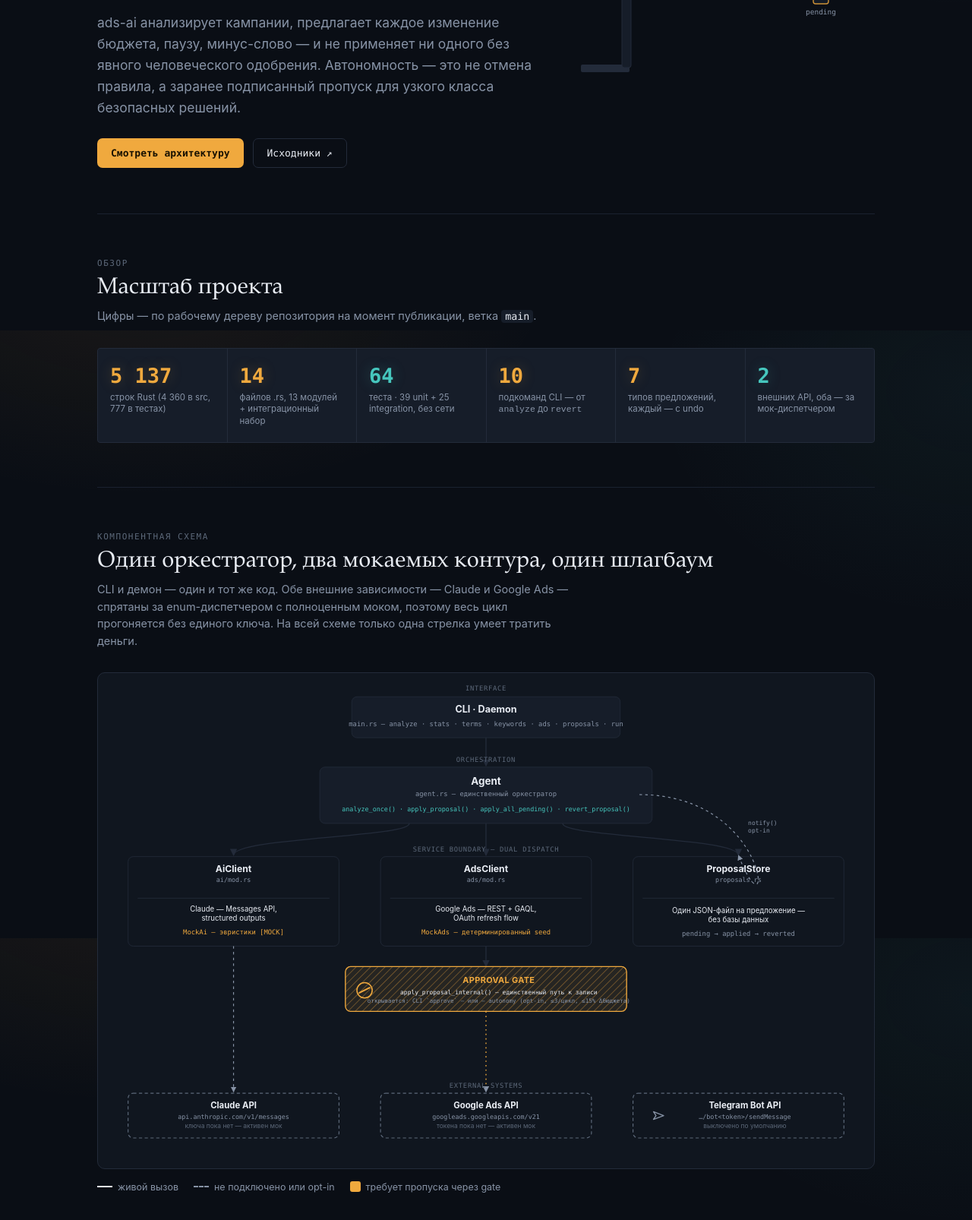
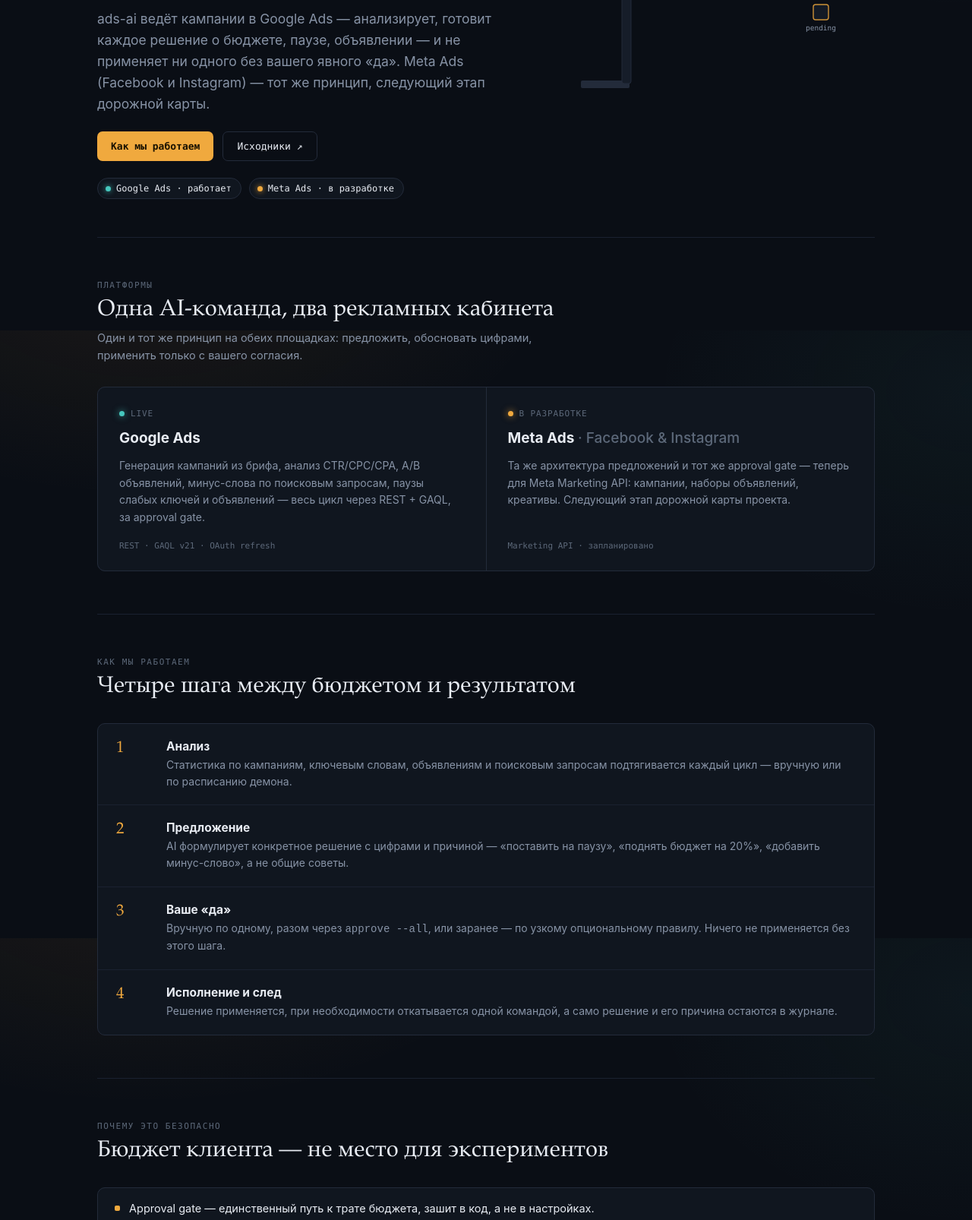
Before and after one commit to yunusovt983-art/ai-google-ads, a plain HTML site: page index.html in a window 1280 px wide. Shown: the part 365-1971 px from the top of the page at 76% size. Drawn offline with Linux system fonts and the light colour scheme.

Commit message:
Позиционирование агентства — Google Ads + Meta Ads
Платформы, процесс работы, доверие — вместо инженерного HLD-документа
на первом экране. Технические разделы сохранены ниже.

```diff
--- a/index.html
+++ b/index.html
@@ -3,8 +3,8 @@
 <head>
 <meta charset="utf-8">
 <meta name="viewport" content="width=device-width, initial-scale=1">
-<title>ads-ai — ничего не тратится без сигнала «можно»</title>
-<meta name="description" content="AI-оператор рекламных кампаний Google Ads на Rust: предлагает каждое изменение, применяет — только через явный человеческий сигнал.">
+<title>ads-ai — Google Ads и Meta Ads без слепых трат</title>
+<meta name="description" content="AI-команда для Google Ads (Meta Ads — в разработке): анализирует кампании, готовит каждое решение о бюджете — и не тратит ни рубля без вашего разрешения.">
 <style>
   :root {
     --bg: #0A0E15;
@@ -71,7 +71,7 @@
 
   /* ---------- Hero ---------- */
   .hero {
-    padding: 84px 0 60px;
+    padding: 84px 0 50px;
     display: grid;
     grid-template-columns: 1fr;
     gap: 40px;
@@ -84,12 +84,12 @@
   }
   h1.title {
     font-family: var(--font-display); font-weight: 500;
-    font-size: clamp(38px, 5.4vw, 60px); line-height: 1.05; letter-spacing: -0.01em;
+    font-size: clamp(38px, 5.4vw, 58px); line-height: 1.06; letter-spacing: -0.01em;
     margin: 0 0 20px; text-wrap: balance;
   }
   h1.title em { font-style: normal; color: var(--amber); }
-  .hero-thesis { font-size: 17.5px; line-height: 1.6; color: var(--muted); max-width: 52ch; margin: 0 0 26px; }
-  .hero-cta { display: flex; flex-wrap: wrap; gap: 12px; }
+  .hero-thesis { font-size: 17.5px; line-height: 1.6; color: var(--muted); max-width: 52ch; margin: 0 0 22px; }
+  .hero-cta { display: flex; flex-wrap: wrap; gap: 12px; margin-bottom: 22px; }
   .btn {
     font-family: var(--font-mono); font-size: 13px; text-decoration: none; padding: 11px 18px; border-radius: 7px;
     display: inline-flex; align-items: center; gap: 8px;
@@ -98,6 +98,16 @@
   .btn-primary:hover { background: #FFC069; }
   .btn-ghost { border: 1px solid var(--line); color: var(--text); }
   .btn-ghost:hover { border-color: var(--muted); }
+
+  .platform-pills { display: flex; flex-wrap: wrap; gap: 10px; }
+  .platform-pill {
+    display: inline-flex; align-items: center; gap: 7px;
+    font-family: var(--font-mono); font-size: 12px; color: var(--text);
+    border: 1px solid var(--line); background: var(--panel); padding: 6px 12px 6px 10px; border-radius: 999px;
+  }
+  .platform-pill .dot2 { width: 7px; height: 7px; border-radius: 50%; flex-shrink: 0; }
+  .platform-pill .dot2.live { background: var(--teal); box-shadow: 0 0 7px 1px rgba(70,199,190,0.55); }
+  .platform-pill .dot2.dev { background: var(--amber); box-shadow: 0 0 7px 1px rgba(240,169,62,0.55); }
 
   /* ---------- Boom-gate hero glyph ---------- */
   .gate-scene { display: flex; justify-content: center; }
@@ -115,12 +125,38 @@
   }
 
   /* ---------- Section shell ---------- */
-  section { padding: 58px 0; border-top: 1px solid var(--line-soft); }
+  section { padding: 56px 0; border-top: 1px solid var(--line-soft); }
   .section-head { display: flex; flex-direction: column; gap: 8px; margin-bottom: 30px; }
   .eyebrow { font-family: var(--font-mono); font-size: 11px; letter-spacing: 0.14em; text-transform: uppercase; color: var(--muted-dim); }
   h2 { font-family: var(--font-display); font-weight: 500; font-size: clamp(24px, 3vw, 30px); margin: 0; text-wrap: balance; }
+  h2.tight { font-size: clamp(20px, 2.4vw, 24px); }
   .section-note { font-size: 14.5px; color: var(--muted); max-width: 68ch; line-height: 1.55; margin: 0; }
   .section-note code, p code, li code { font-family: var(--font-mono); font-size: 0.92em; background: var(--panel-2); padding: 1px 5px; border-radius: 4px; color: var(--text); }
+
+  /* ---------- Platform cards ---------- */
+  .platform-grid { display: grid; grid-template-columns: 1fr; gap: 1px; background: var(--line); border: 1px solid var(--line); border-radius: 10px; overflow: hidden; }
+  @media (min-width: 760px) { .platform-grid { grid-template-columns: 1fr 1fr; } }
+  .platform-card { background: var(--panel); padding: 28px 28px 26px; display: flex; flex-direction: column; gap: 14px; }
+  .platform-status { display: flex; align-items: center; gap: 8px; font-family: var(--font-mono); font-size: 11px; letter-spacing: 0.08em; text-transform: uppercase; color: var(--muted-dim); }
+  .platform-status .dot2 { width: 7px; height: 7px; border-radius: 50%; flex-shrink: 0; }
+  .platform-status .dot2.live { background: var(--teal); box-shadow: 0 0 8px 1px rgba(70,199,190,0.5); }
+  .platform-status .dot2.dev { background: var(--amber); box-shadow: 0 0 8px 1px rgba(240,169,62,0.5); }
+  .platform-card h3 { font-family: var(--font-body); font-weight: 650; font-size: 19px; margin: 0; }
+  .platform-card p { font-size: 14px; color: var(--muted); line-height: 1.6; margin: 0; }
+  .platform-tag { font-family: var(--font-mono); font-size: 11px; color: var(--muted-dim); margin-top: auto; padding-top: 6px; }
+
+  /* ---------- Process ---------- */
+  .process { display: flex; flex-direction: column; border: 1px solid var(--line); border-radius: 10px; overflow: hidden; background: var(--panel); }
+  .process-step { display: grid; grid-template-columns: 48px 1fr; gap: 18px; padding: 20px 24px; border-bottom: 1px solid var(--line-soft); }
+  .process-step:last-child { border-bottom: none; }
+  .process-num { font-family: var(--font-display); font-size: 21px; color: var(--amber); line-height: 1; padding-top: 2px; }
+  .process-title { font-weight: 650; font-size: 15.5px; margin-bottom: 4px; }
+  .process-desc { font-size: 14px; color: var(--muted); line-height: 1.55; }
+
+  /* ---------- Trust ---------- */
+  .trust { display: flex; flex-direction: column; gap: 1px; background: var(--line); border: 1px solid var(--line); border-radius: 10px; overflow: hidden; }
+  .trust-item { background: var(--panel); padding: 16px 22px; display: flex; align-items: flex-start; gap: 12px; font-size: 14.5px; color: var(--text); line-height: 1.5; }
+  .trust-item::before { content: ""; width: 7px; height: 7px; border-radius: 2px; background: var(--amber); margin-top: 7px; flex-shrink: 0; }
 
   /* ---------- Departures board ---------- */
   .board-grid { display: grid; grid-template-columns: repeat(2, 1fr); gap: 1px; background: var(--line); border: 1px solid var(--line); border-radius: 4px; overflow: hidden; }
@@ -151,15 +187,6 @@
   .legend-swatch { width: 20px; height: 0; border-top: 2px solid var(--text); flex-shrink: 0; }
   .legend-swatch.dashed { border-top-style: dashed; border-top-color: var(--muted); }
   .legend-swatch.gate { width: 14px; height: 14px; border: none; background: var(--amber); border-radius: 3px; }
-
-  /* ---------- Autonomy explainer ---------- */
-  .lane-grid { display: grid; grid-template-columns: 1fr; gap: 1px; background: var(--line); border: 1px solid var(--line); border-radius: 10px; overflow: hidden; }
-  @media (min-width: 760px) { .lane-grid { grid-template-columns: 1fr 1fr; } }
-  .lane { background: var(--panel); padding: 24px 26px; display: flex; flex-direction: column; gap: 10px; }
-  .lane-tag { font-family: var(--font-mono); font-size: 11px; letter-spacing: 0.1em; text-transform: uppercase; color: var(--muted-dim); }
-  .lane h3 { font-family: var(--font-body); font-weight: 650; font-size: 16px; margin: 0; }
-  .lane p { font-size: 14px; color: var(--muted); line-height: 1.55; margin: 0; }
-  .lane.gate-lane { background: linear-gradient(180deg, rgba(240,169,62,0.07), transparent 40%), var(--panel); }
 
   /* ---------- Module table ---------- */
   .table-scroll { overflow-x: auto; border: 1px solid var(--line); border-radius: 10px; }
@@ -207,11 +234,10 @@
   <div class="nav-inner">
     <span class="wordmark"><span class="dot"></span>ads-ai</span>
     <ul class="nav-links">
-      <li><a href="#scale">Обзор</a></li>
-      <li><a href="#architecture">Архитектура</a></li>
-      <li><a href="#autonomy">Автономность</a></li>
-      <li><a href="#modules">Модули</a></li>
-      <li><a href="#tokens">Токены</a></li>
+      <li><a href="#platforms">Платформы</a></li>
+      <li><a href="#process">Процесс</a></li>
+      <li><a href="#trust">Доверие</a></li>
+      <li><a href="#architecture">Технология</a></li>
       <li><a href="#journal">Журнал</a></li>
     </ul>
     <a class="nav-gh" href="https://github.com/yunusovt983-art/ai-google-ads" target="_blank" rel="noopener">GitHub ↗</a>
@@ -222,17 +248,21 @@
 
   <header class="hero">
     <div>
-      <span class="kicker">AI-оператор Google Ads · Rust</span>
-      <h1 class="title">Ничего не тратится<br>без сигнала «<em>можно</em>».</h1>
+      <span class="kicker">Google Ads · Meta Ads · AI-управление</span>
+      <h1 class="title">Реклама под ключ.<br>Бюджет — под вашим <em>ключом</em>.</h1>
       <p class="hero-thesis">
-        ads-ai анализирует кампании, предлагает каждое изменение бюджета,
-        паузу, минус-слово — и не применяет ни одного без явного человеческого
-        одобрения. Автономность — это не отмена правила, а заранее подписанный
-        пропуск для узкого класса безопасных решений.
+        ads-ai ведёт кампании в Google Ads — анализирует, готовит каждое
+        решение о бюджете, паузе, объявлении — и не применяет ни одного
+        без вашего явного «да». Meta Ads (Facebook и Instagram) — тот же
+        принцип, следующий этап дорожной карты.
       </p>
       <div class="hero-cta">
-        <a class="btn btn-primary" href="#architecture">Смотреть архитектуру</a>
+        <a class="btn btn-primary" href="#process">Как мы работаем</a>
         <a class="btn btn-ghost" href="https://github.com/yunusovt983-art/ai-google-ads" target="_blank" rel="noopener">Исходники ↗</a>
+      </div>
+      <div class="platform-pills">
+        <span class="platform-pill"><span class="dot2 live"></span>Google Ads · работает</span>
+        <span class="platform-pill"><span class="dot2 dev"></span>Meta Ads · в разработке</span>
       </div>
     </div>
     <div class="gate-scene" aria-hidden="true">
@@ -262,31 +292,87 @@
     </div>
   </header>
 
-  <section id="scale">
+  <section id="platforms">
     <div class="section-head">
-      <div class="eyebrow">Обзор</div>
-      <h2>Масштаб проекта</h2>
-      <p class="section-note">Цифры — по рабочему дереву репозитория на момент публикации, ветка <code>main</code>.</p>
+      <div class="eyebrow">Платформы</div>
+      <h2>Одна AI-команда, два рекламных кабинета</h2>
+      <p class="section-note">Один и тот же принцип на обеих площадках: предложить, обосновать цифрами, применить только с вашего согласия.</p>
     </div>
-    <div class="board-grid">
-      <div class="board-cell"><span class="board-num">5 137</span><span class="board-cap">строк Rust (4 360 в src, 777 в тестах)</span></div>
-      <div class="board-cell"><span class="board-num">14</span><span class="board-cap">файлов .rs, 13 модулей + интеграционный набор</span></div>
-      <div class="board-cell teal"><span class="board-num">64</span><span class="board-cap">теста · 39 unit + 25 integration, без сети</span></div>
-      <div class="board-cell"><span class="board-num">10</span><span class="board-cap">подкоманд CLI — от <code>analyze</code> до <code>revert</code></span></div>
-      <div class="board-cell"><span class="board-num">7</span><span class="board-cap">типов предложений, каждый — с undo</span></div>
-      <div class="board-cell teal"><span class="board-num">2</span><span class="board-cap">внешних API, оба — за мок-диспетчером</span></div>
+    <div class="platform-grid">
+      <div class="platform-card">
+        <span class="platform-status"><span class="dot2 live"></span>Live</span>
+        <h3>Google Ads</h3>
+        <p>Генерация кампаний из брифа, анализ CTR/CPC/CPA, A/B объявлений, минус-слова по поисковым запросам, паузы слабых ключей и объявлений — весь цикл через REST + GAQL, за approval gate.</p>
+        <span class="platform-tag">REST · GAQL v21 · OAuth refresh</span>
+      </div>
+      <div class="platform-card">
+        <span class="platform-status"><span class="dot2 dev"></span>В разработке</span>
+        <h3>Meta Ads <span style="color:var(--muted-dim); font-weight: 500;">· Facebook &amp; Instagram</span></h3>
+        <p>Та же архитектура предложений и тот же approval gate — теперь для Meta Marketing API: кампании, наборы объявлений, креативы. Следующий этап дорожной карты проекта.</p>
+        <span class="platform-tag">Marketing API · запланировано</span>
+      </div>
+    </div>
+  </section>
+
+  <section id="process">
+    <div class="section-head">
+      <div class="eyebrow">Как мы работаем</div>
+      <h2>Четыре шага между бюджетом и результатом</h2>
+    </div>
+    <div class="process">
+      <div class="process-step">
+        <div class="process-num">1</div>
+        <div>
+          <div class="process-title">Анализ</div>
+          <div class="process-desc">Статистика по кампаниям, ключевым словам, объявлениям и поисковым запросам подтягивается каждый цикл — вручную или по расписанию демона.</div>
+        </div>
+      </div>
+      <div class="process-step">
+        <div class="process-num">2</div>
+        <div>
+          <div class="process-title">Предложение</div>
+          <div class="process-desc">AI формулирует конкретное решение с цифрами и причиной — «поставить на паузу», «поднять бюджет на 20%», «добавить минус-слово», а не общие советы.</div>
+        </div>
+      </div>
+      <div class="process-step">
+        <div class="process-num">3</div>
+        <div>
+          <div class="process-title">Ваше «да»</div>
+          <div class="process-desc">Вручную по одному, разом через <code>approve --all</code>, или заранее — по узкому опциональному правилу. Ничего не применяется без этого шага.</div>
+        </div>
+      </div>
+      <div class="process-step">
+        <div class="process-num">4</div>
+        <div>
+          <div class="process-title">Исполнение и след</div>
+          <div class="process-desc">Решение применяется, при необходимости откатывается одной командой, а само решение и его причина остаются в журнале.</div>
+        </div>
+      </div>
+    </div>
+  </section>
+
+  <section id="trust">
+    <div class="section-head">
+      <div class="eyebrow">Почему это безопасно</div>
+      <h2>Бюджет клиента — не место для экспериментов</h2>
+    </div>
+    <div class="trust">
+      <div class="trust-item">Approval gate — единственный путь к трате бюджета, зашит в код, а не в настройках.</div>
+      <div class="trust-item">Полный откат — любое применённое решение можно вернуть «как было» одной командой.</div>
+      <div class="trust-item">Жёсткий потолок дневного бюджета, который система не может обойти сама.</div>
+      <div class="trust-item">Создание и полное отключение кампании — только вручную, всегда, без исключений.</div>
+      <div class="trust-item">Автономия — опционально и только для узкого списка низкорисковых решений.</div>
     </div>
   </section>
 
   <section id="architecture">
     <div class="section-head">
-      <div class="eyebrow">Компонентная схема</div>
-      <h2>Один оркестратор, два мокаемых контура, один шлагбаум</h2>
+      <div class="eyebrow">Технология</div>
+      <h2 class="tight">Один оркестратор, два мокаемых контура, один шлагбаум</h2>
       <p class="section-note">
-        CLI и демон — один и тот же код. Обе внешние зависимости — Claude и
-        Google Ads — спрятаны за enum-диспетчером с полноценным моком, поэтому
-        весь цикл прогоняется без единого ключа. На всей схеме только одна
-        стрелка умеет тратить деньги.
+        Для тех, кому интересно, как это устроено внутри: CLI и демон — один
+        и тот же код, обе внешние зависимости спрятаны за диспетчером с
+        полноценным моком. На всей схеме только одна стрелка умеет тратить деньги.
       </p>
     </div>
 
@@ -394,34 +480,10 @@
     </div>
   </section>
 
-  <section id="autonomy">
+  <section id="engineering">
     <div class="section-head">
-      <div class="eyebrow">D-008 · ревизия D-002</div>
-      <h2>Автономность — это подписанный пропуск, не отмена контроля</h2>
-      <p class="section-note">
-        По умолчанию агент только предлагает. <code>autonomy.enabled = true</code>
-        открывает второй, узкий вход в тот же самый шлагбаум — не обходной путь.
-      </p>
-    </div>
-
-    <div class="lane-grid">
-      <div class="lane">
-        <span class="lane-tag">Вход 1 · по умолчанию</span>
-        <h3>Человек — <code>proposals approve</code></h3>
-        <p>Вы просматриваете <code>proposals list</code> / <code>show &lt;id&gt;</code> и одобряете вручную, по одному или разом через <code>--all</code>.</p>
-      </div>
-      <div class="lane gate-lane">
-        <span class="lane-tag">Вход 2 · opt-in</span>
-        <h3>Политика — <code>[autonomy]</code> в конфиге</h3>
-        <p>Заранее сконфигурированное предразрешение для узкого класса действий, применяемое внутри <code>analyze_once()</code> сразу после генерации предложения.</p>
-      </div>
-    </div>
-  </section>
-
-  <section id="modules">
-    <div class="section-head">
-      <div class="eyebrow">Реестр модулей</div>
-      <h2>Где что живёт</h2>
+      <div class="eyebrow">Инженерия</div>
+      <h2 class="tight">Реестр модулей</h2>
     </div>
     <div class="table-scroll">
       <table>
@@ -457,15 +519,24 @@
         <span class="badge">Telegram Bot API</span>
       </div>
     </div>
+
+    <div class="board-grid" style="margin-top:26px;">
+      <div class="board-cell"><span class="board-num">5 137</span><span class="board-cap">строк Rust (4 360 в src, 777 в тестах)</span></div>
+      <div class="board-cell"><span class="board-num">14</span><span class="board-cap">файлов .rs, 13 модулей + интеграционный набор</span></div>
+      <div class="board-cell teal"><span class="board-num">64</span><span class="board-cap">теста · 39 unit + 25 integration, без сети</span></div>
+      <div class="board-cell"><span class="board-num">10</span><span class="board-cap">подкоманд CLI — от <code>analyze</code> до <code>revert</code></span></div>
+      <div class="board-cell"><span class="board-num">7</span><span class="board-cap">типов предложений, каждый — с undo</span></div>
+      <div class="board-cell teal"><span class="board-num">2</span><span class="board-cap">внешних API, оба — за мок-диспетчером</span></div>
+    </div>
   </section>
 
   <section id="tokens">
     <div class="section-head">
-      <div class="eyebrow">Расход токенов</div>
-      <h2>Сколько Claude Code стоило это построить</h2>
+      <div class="eyebrow">Построено с Claude Code</div>
+      <h2 class="tight">Расход токенов на момент публикации</h2>
       <p class="section-note">
         Личная статистика использования Claude Code за время работы над проектом
-        (аккаунт целиком, не только этот репозиторий) — снимок на момент публикации.
+        (аккаунт целиком, не только этот репозиторий).
       </p>
     </div>
     <div class="board-grid">
@@ -482,8 +553,7 @@
   <section id="journal">
     <div class="section-head">
       <div class="eyebrow">Журнал</div>
-      <h2>Как это строилось</h2>
-      <p class="section-note">Полная версия с находками и граблями — во внутренней базе знаний проекта (Wiki), не публикуется вместе с этой страницей.</p>
+      <h2 class="tight">Как это строилось</h2>
     </div>
     <div class="log">
       <div class="log-entry">
@@ -508,7 +578,11 @@
       </div>
       <div class="log-entry">
         <span class="log-date">2026-07-12</span>
-        <div class="log-body"><span class="log-title"><span class="tick">●</span>Полуавтономный режим (D-008)</span><span class="log-desc">Opt-in авто-применение с жёстким потолком в коде — эта страница.</span></div>
+        <div class="log-body"><span class="log-title"><span class="tick">●</span>Полуавтономный режим (D-008)</span><span class="log-desc">Opt-in авто-применение с жёстким потолком в коде.</span></div>
+      </div>
+      <div class="log-entry">
+        <span class="log-date">2026-07-13</span>
+        <div class="log-body"><span class="log-title"><span class="tick">●</span>Позиционирование Google Ads + Meta Ads</span><span class="log-desc">Эта страница: платформы, процесс работы, доверие — Meta Ads в разработке.</span></div>
       </div>
     </div>
   </section>
```
